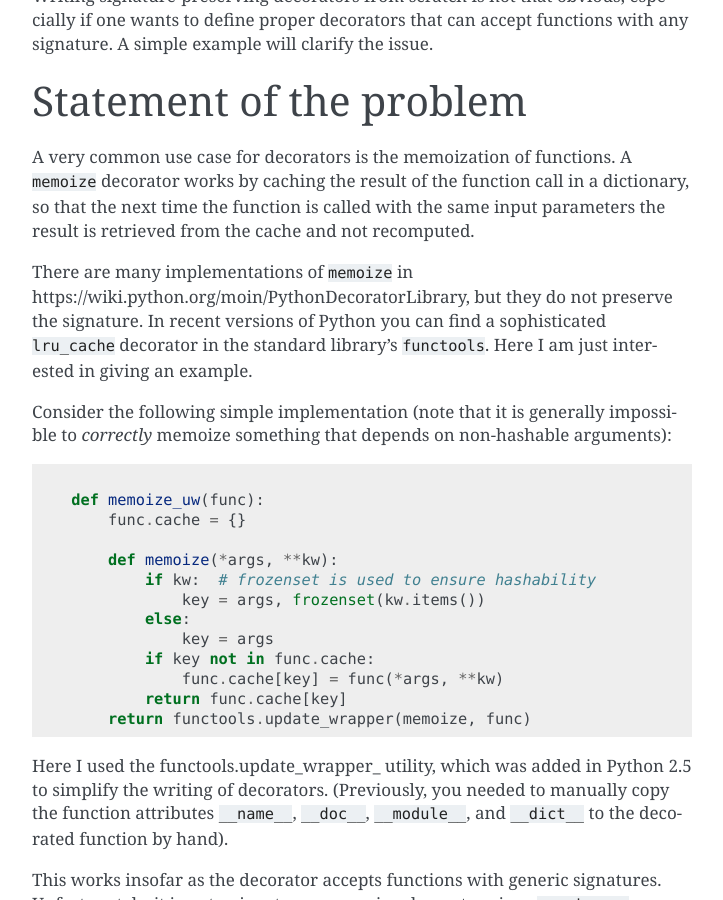
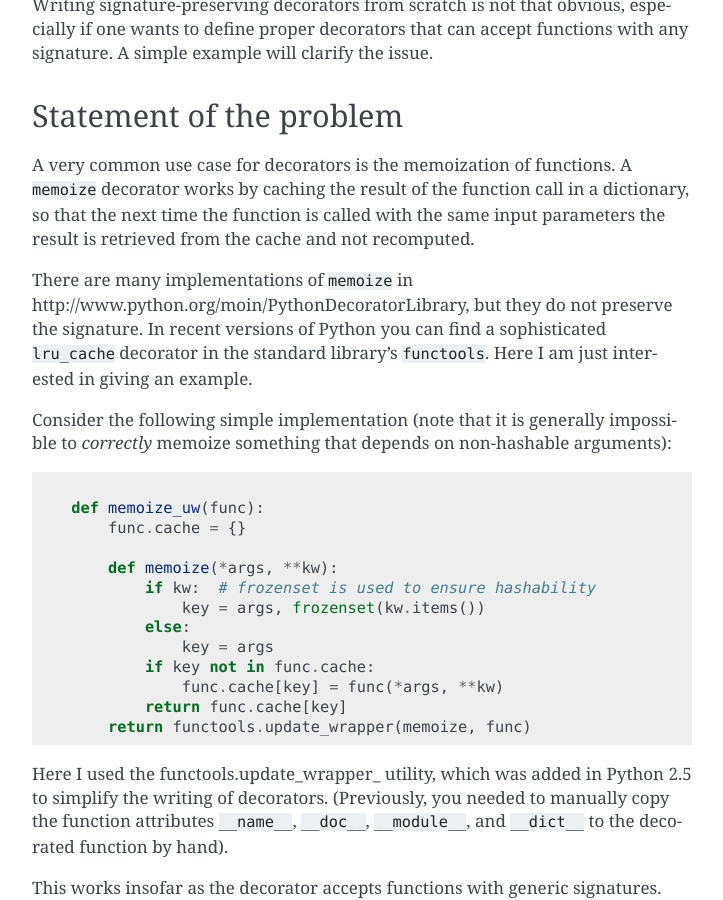
Before and after one commit to micheles/decorator, a Sphinx documentation site: the page built from docs/documentation.md, in a window 1280 px wide and 900 px high, scrolled down 2702 px. Shown: the whole window, without its empty margins (388-1111 px from the left). Built offline with Sphinx 7.4.7, drawn with Linux system fonts in a browser that asks for light colours; the version number could not be read and is left out; some of the changed text lies outside the part shown.

Commit message:
Fixed some sphinx warnings

````diff
--- a/docs/documentation.md
+++ b/docs/documentation.md
@@ -22,8 +20,7 @@ supports Python versions greater than 3.4, versions 4.X supports Python
 versions back to 2.6; versions 3.X are able to support even Python 2.5 and
 2.4.
 
-What's New in version 5
------------------------
+## What's New in version 5
 
 Version 5 of the decorator module features a major simplification of
 the code base made possible by dropping support for Python releases
@@ -35,8 +32,7 @@ functions the traceback is nicer than it used to be. Moreover, it is
 now possible to mimic the behavior of decorators defined with
 ``functool.wraps``: see the section about the ``kwsyntax`` flag below.
 
-What's New in version 4
------------------------
+## What's New in version 4
 
 - **New documentation**
   There is now a single manual for all Python versions, so I took the
@@ -75,8 +71,7 @@ What's New in version 4
   From version 4.2 there is facility to define factories of decorators in
   a simple way, a feature requested by the users since a long time.
 
-Usefulness of decorators
-------------------------------------------------
+## Usefulness of decorators
 
 Python decorators are an interesting example of why syntactic sugar
 matters. In principle, their introduction in Python 2.4 changed
@@ -106,8 +101,7 @@ You may find the source code for all the examples
 discussed here in the ``documentation.py`` file, which contains
 the documentation you are reading in the form of doctests.
 
-Definitions
-------------------------------------
+## Definitions
 
 Technically speaking, any Python object which can be called with one argument
 can be used as a decorator. However, this definition is somewhat too large
@@ -136,8 +130,7 @@ obvious, especially if one wants to define proper decorators that
 can accept functions with any signature. A simple example will clarify
 the issue.
 
-Statement of the problem
-------------------------------
+## Statement of the problem
 
 A very common use case for decorators is the memoization of functions.
 A ``memoize`` decorator works by caching
@@ -146,7 +139,7 @@ the function is called with the same input parameters the result is retrieved
 from the cache and not recomputed.
 
 There are many implementations of ``memoize`` in
-https://wiki.python.org/moin/PythonDecoratorLibrary,
+http://www.python.org/moin/PythonDecoratorLibrary,
 but they do not preserve the signature. In recent versions of
 Python you can find a sophisticated ``lru_cache`` decorator
 in the standard library's ``functools``. Here I am just
@@ -222,8 +215,7 @@ TypeError: f1() takes exactly 1 positional argument (2 given)
 Notice that ``pydoc`` will give the right signature, but only in Python
 versions greater than 3.5.
 
-The solution
------------------------------------------
+## The solution
 
 The solution is to provide a generic factory of generators, which
 hides the complexity of making signature-preserving decorators
@@ -301,8 +293,7 @@ FullArgSpec(args=[], varargs=None, varkw=None, defaults=None, kwonlyargs=[], kwo
 
 ```
 
-A ``trace`` decorator
-------------------------------------------------------
+## A ``trace`` decorator
 
 Here is an example of how to define a simple ``trace`` decorator,
 which prints a message whenever the traced function is called:
@@ -361,8 +352,7 @@ FullArgSpec(args=['x', 'y'], varargs='args', varkw='kw', defaults=(1,), kwonlyar
 
 ```
 
-Function annotations
----------------------------------------------
+## Function annotations
 
 Python 3 introduced the concept of [function annotations](
 http://www.python.org/dev/peps/pep-3107/): the ability
@@ -416,9 +406,7 @@ This attribute exists for consistency with the behavior of
 Another attribute copied from the original function is ``__qualname__``,
 the qualified name. This attribute was introduced in Python 3.3.
 
-
-``decorator.decorator``
----------------------------------------------
+## ``decorator.decorator``
 
 It can become tedious to write a caller function (like the above
 ``_trace`` example) and then a trivial wrapper
@@ -468,8 +456,7 @@ calling func with args (), {}
 
 ```
 
-Mimicking the behavior of functools.wrap
-----------------------------------------
+## Mimicking the behavior of functools.wrap
 
 Often people are confused by the decorator module since, contrarily
 to ``functools.wraps`` in the standard library, it tries very hard
@@ -551,8 +538,7 @@ positional, i.e. they belongs to the ``args`` tuple and not to ``kwargs``:
 
 ```
 
-Decorator factories
--------------------------------------------
+## Decorator factories
 
 The `decorator` function can also be used to define factories of decorators,
 i.e. functions returning decorators. In general you can just write something
@@ -683,8 +669,7 @@ TypeError: You are decorating a non function: <class '__main__.User'>
 
 Be careful!
 
-``decorator(cls)``
---------------------------------------------
+## ``decorator(cls)``
 
 The ``decorator`` facility can also produce a decorator starting
 from a class with the signature of a caller. In such a case the
@@ -742,8 +727,7 @@ Here is the minimalistic usage:
 
 ```
 
-contextmanager
--------------------------------------
+## contextmanager
 
 Python's standard library has the ``contextmanager`` decorator,
 which converts a generator function into a ``GeneratorContextManager``
@@ -808,8 +792,7 @@ instances of ``ContextManager``, a subclass of the standard library's
 an improved ``__call__`` method, which acts as a signature-preserving
 decorator.
 
-The ``FunctionMaker`` class
----------------------------------------------------------------
+## The ``FunctionMaker`` class
 
 The ``decorator`` module also provides a ``FunctionMaker`` class, which
 is able to generate on-the-fly functions
@@ -899,8 +882,7 @@ FullArgSpec(args=['a', 'b'], varargs=None, varkw=None, defaults=(None,), kwonlya
 
 ```
 
-Getting the source code
----------------------------------------------------
+## Getting the source code
 
 Internally, ``FunctionMaker.create`` uses ``exec`` to generate the
 decorated function. Therefore ``inspect.getsource`` will not work for
@@ -923,8 +905,7 @@ def factorial(n, acc=1):
 
 ```
 
-Dealing with third-party decorators
------------------------------------------------------------------
+## Dealing with third-party decorators
 
 Sometimes on the net you find some cool decorator that you would
 like to include in your code. However, more often than not, the cool
@@ -1047,8 +1028,7 @@ following:
 - returns a value without making a recursive call; or,
 - returns directly the result of a recursive call.
 
-Python 3.5 coroutines
------------------------
+## Python 3.5 coroutines
 
 I am personally not using Python 3.5 coroutines yet. However, some
 users requested support for coroutines and since version 4.1 the
@@ -1118,8 +1098,7 @@ function and the associate decorator was converting coroutines in coroutines;
 the caller in ``coro_to_func`` is a regular function and converts
 coroutines -> functions.
 
-Multiple dispatch
--------------------------------------------
+## Multiple dispatch
 
 There has been talk of implementing multiple dispatch functions
 (i.e. "generic functions") in Python for over ten years. Last year,
@@ -1315,8 +1294,7 @@ product of the class precedence lists (or *Method Resolution Orders*,
 [MRO](http://www.python.org/2.3/mro.html) for short) of ``StrongRock``
  and ``Scissors``, respectively.
 
-Generic functions and virtual ancestors
--------------------------------------------------
+## Generic functions and virtual ancestors
 
 In Python, generic functions are complicated by the existence of
 "virtual ancestors": superclasses which are not in the class hierarchy.
@@ -1535,8 +1513,7 @@ call-next-method in Lisp, or to ``super`` in Python.
 Finally, let me notice that the decorator module implementation does
 not use any cache, whereas the ``singledispatch`` implementation does.
 
-Caveats and limitations
--------------------------------------------
+## Caveats and limitations
 
 In the present implementation, decorators generated by ``decorator``
 can only be used on user-defined Python functions, methods or coroutines.
@@ -1650,8 +1627,7 @@ than the function ``f`` here, so the real life performance penalty
 *could* be negligible.  As always, the only way to know if there is a
 penalty in your specific use case is to measure it.
 
-LICENSE (2-clause BSD)
----------------------------------------------
+## LICENSE (2-clause BSD)
 
 Copyright (c) 2005-2020, Michele Simionato
 All rights reserved.
````
Also changed, not shown: other parts of docs/documentation.md (+3 -5 lines), 1 other file.
